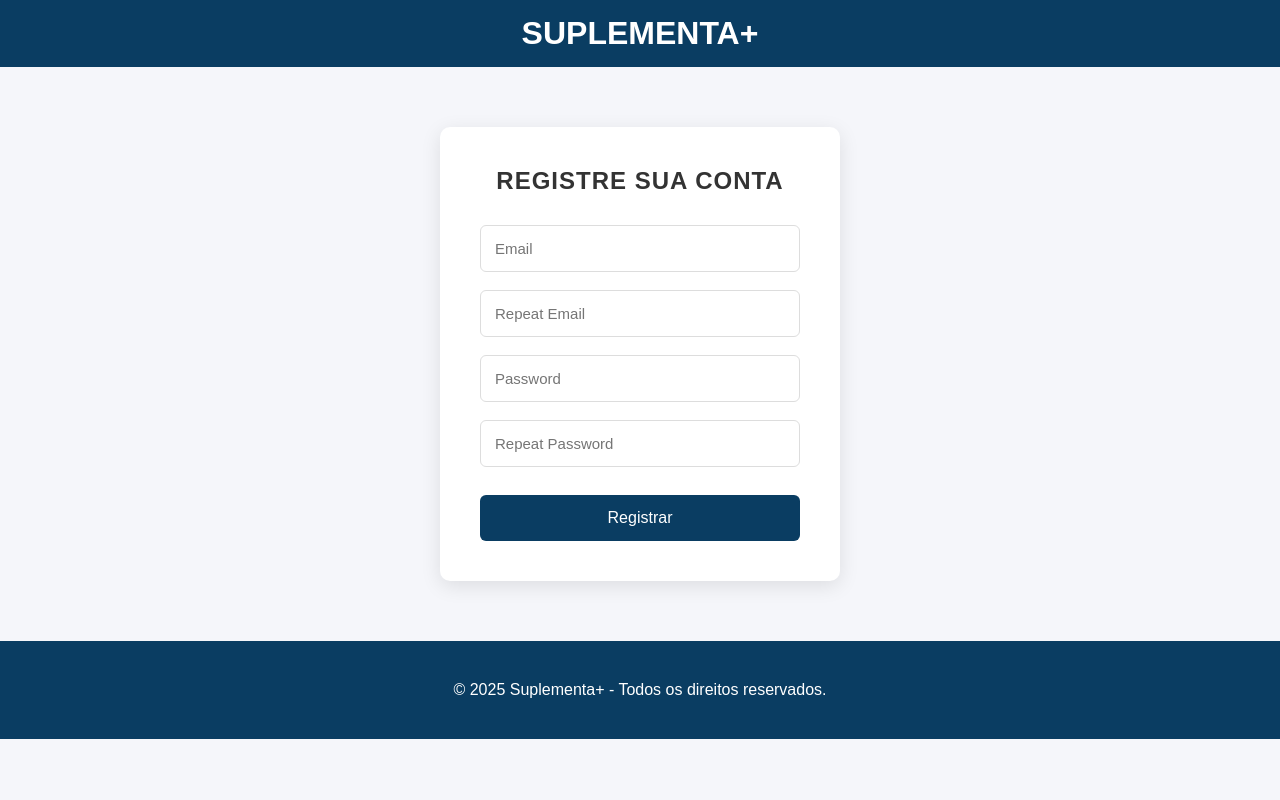
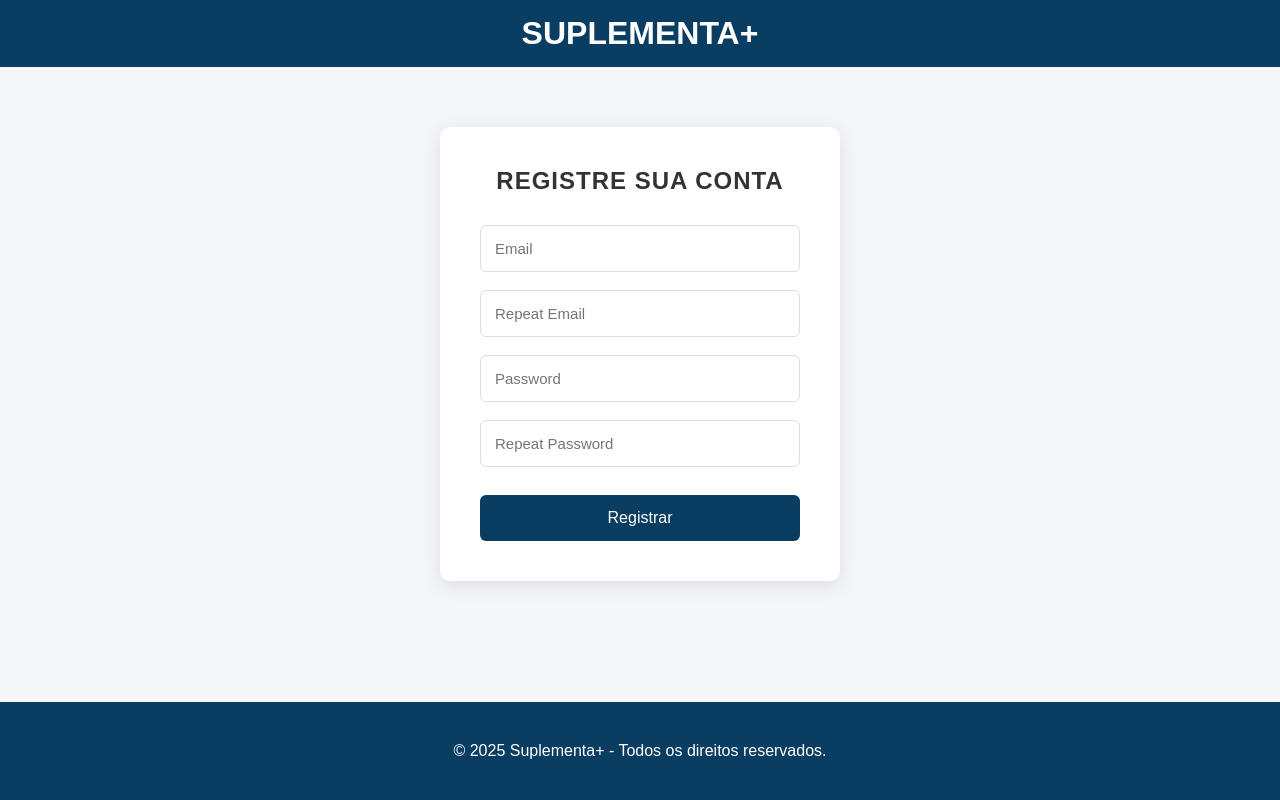
Before and after one commit to CaueCalebe/ecommerce-SuplementaPlus, a PHP site: page /register.html in a window 1280 px wide. Run offline with PHP 8.4, Linux system fonts and the light colour scheme.

Commit message:
style(footer): Atualizar estilos e melhorar layout da página

```diff
--- a/src/css/style.css
+++ b/src/css/style.css
@@ -411,6 +411,11 @@ footer {
   margin-bottom: 5px;
 }
 
+.footer-column p a {
+  color: white;
+  text-decoration: none;
+}
+
 .social-icons {
   display: flex;
   gap: 10px;
@@ -427,3 +432,18 @@ footer {
 .social-icons img:hover {
   transform: scale(1.1);
 }
+
+/* ===== TÉCNICA STICKY FOOTER ===== */
+/* Aplica o layout flexível para as páginas de login e registro */
+.login-page,
+.register-page {
+  display: flex; /* Ativa o modo flexbox */
+  flex-direction: column; /* Organiza os itens em uma coluna (header, main, footer) */
+  min-height: 100vh; /* Garante que o body tenha no mínimo a altura da tela */
+}
+
+/* Faz o conteúdo principal crescer e ocupar o espaço vago */
+.login-page main,
+.register-page main {
+  flex-grow: 1; /* Pede para este elemento crescer e ocupar o espaço disponível */
+}
```
